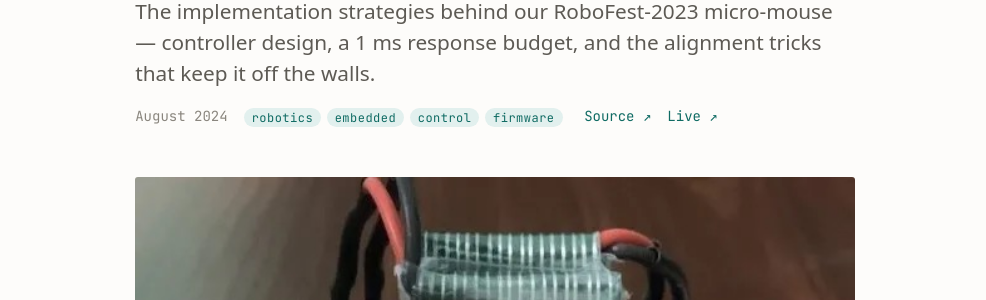
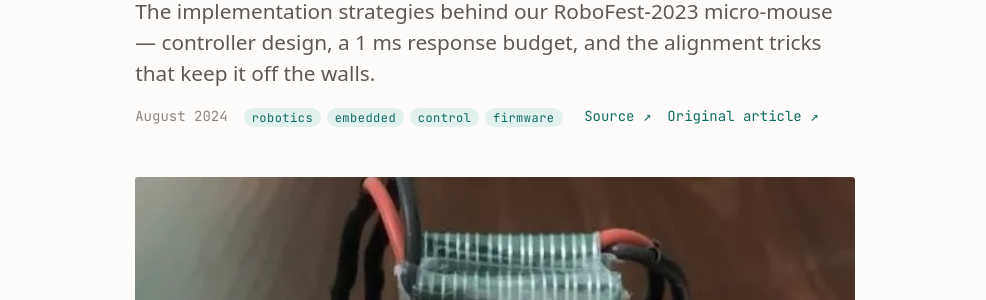
Before and after one commit to sanjith1999/sanjith1999.github.io, a Jekyll site: the page built from _projects/micromouse.md, in a window 1280 px wide and 900 px high. Shown: the part 265-565 px from the top of the window, without its empty margins (145-1131 px from the left). Built offline with Jekyll 4.4.1, drawn with Linux system fonts in a browser that asks for light colours; some web fonts are replaced; part of the change alters nothing that is shown.

Commit message:
WIP001: Distinguish an original article link from a live demo
The Medium link was rendering as "Live", which promises a demo. Adds an
`article` front-matter field rendering "Original article", leaving `link`
for actual live demos.

Co-Authored-By: Claude Opus 5 <noreply@anthropic.com>

```diff
--- a/_layouts/project.html
+++ b/_layouts/project.html
@@ -13,6 +13,7 @@ layout: default
       <span class="tags">{% for tag in page.tags %}<span class="tag">{{ tag }}</span>{% endfor %}</span>
       {%- endif %}
       {%- if page.repo %}<a class="meta-link" href="{{ page.repo }}" target="_blank" rel="noopener">Source ↗</a>{% endif %}
+      {%- if page.article %}<a class="meta-link" href="{{ page.article }}" target="_blank" rel="noopener">Original article ↗</a>{% endif %}
       {%- if page.link %}<a class="meta-link" href="{{ page.link }}" target="_blank" rel="noopener">Live ↗</a>{% endif %}
     </p>
   </header>
--- a/_projects/micromouse.md
+++ b/_projects/micromouse.md
@@ -7,7 +7,7 @@ cover_alt: The assembled micro-mouse, a round PCB with two wheels, an OLED displ
 cover_caption: Our design for RoboFest-2023.
 tags: [robotics, embedded, control, firmware]
 repo: https://github.com/sanjith1999/SINDiB-MicroMouse
-link: https://medium.com/@shansanjithofficial/firmware-design-for-micro-mouse-c3c682946275
+article: https://medium.com/@shansanjithofficial/firmware-design-for-micro-mouse-c3c682946275
 math: true
 toc: true
 ---
```
Also changed, not shown: README.md.
